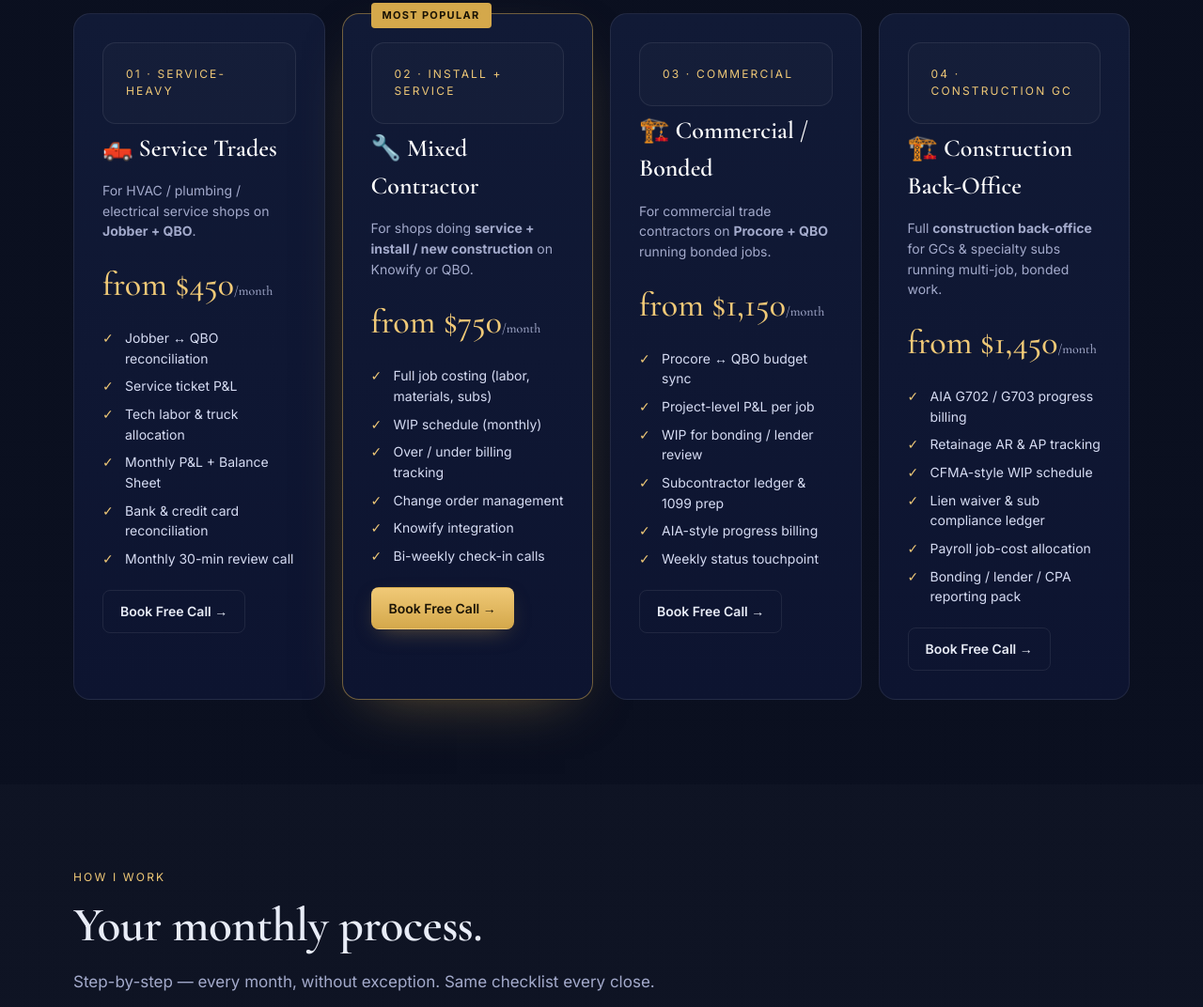
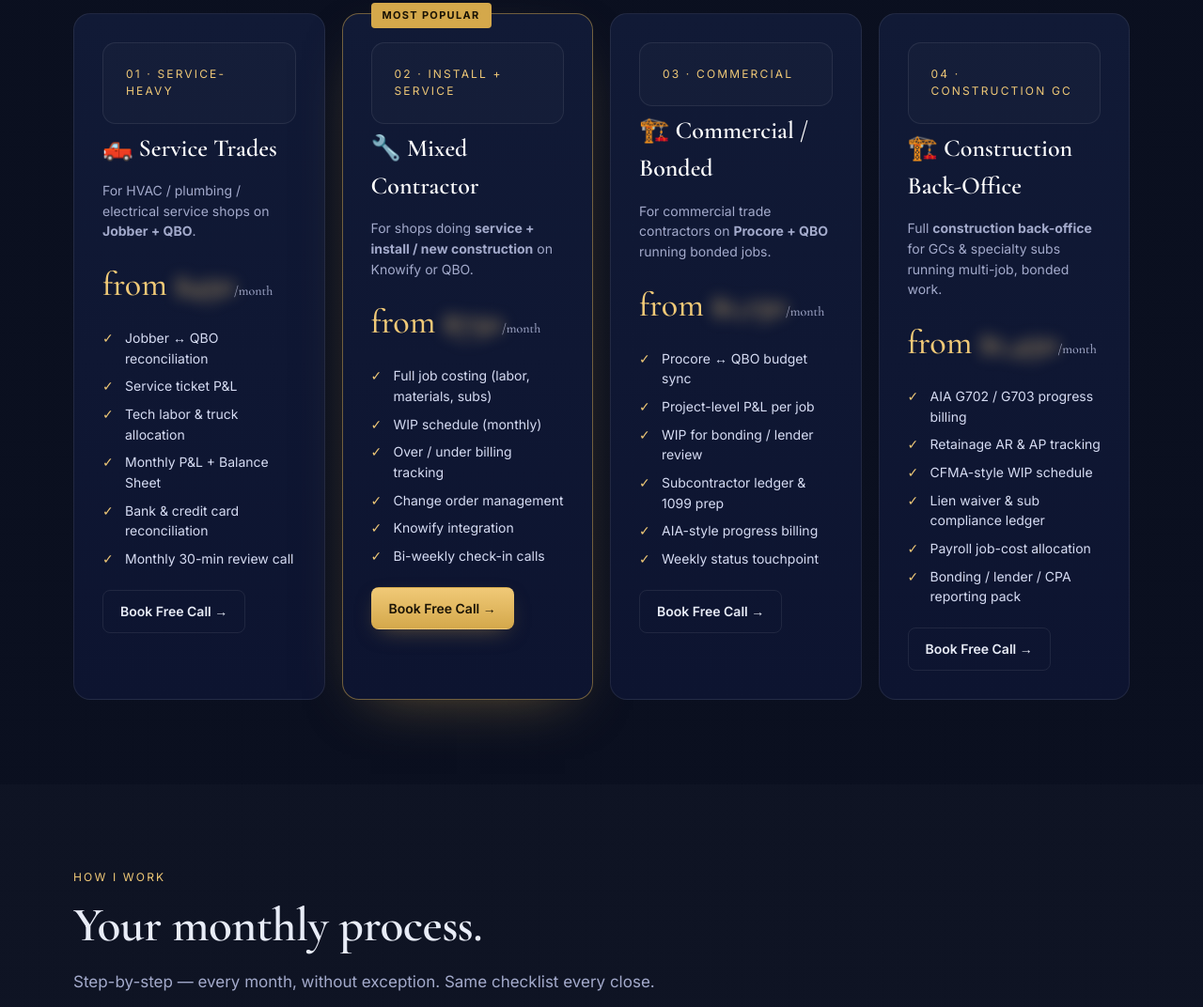
Before and after one commit to murugeshwaribooks/murugeshwaribooks.github.io, a plain HTML site: page index.html in a window 1280 px wide. Shown: the part 5555-6627 px from the top of the page at 94% size. Drawn offline with nearby package versions, Linux system fonts and the light colour scheme.

Commit message:
Add files via upload

```diff
--- a/index.html
+++ b/index.html
@@ -133,6 +133,7 @@
   .pkg .for{color:var(--muted);font-size:14px;margin-bottom:18px}
   .price{font-family:'Cormorant Garamond',serif;color:var(--gold-2);font-size:36px;margin:8px 0 4px}
   .price small{font-size:14px;color:var(--muted)}
+  .price .amt{filter:blur(8px);-webkit-user-select:none;user-select:none;pointer-events:none}
   .pkg ul{list-style:none;padding:0;margin:18px 0 22px}
   .pkg ul li{padding-left:24px;position:relative;font-size:14px;color:#d6dcf3;margin:8px 0}
   .pkg ul li::before{content:"✓";position:absolute;left:0;color:var(--gold-2)}
@@ -468,7 +469,7 @@
         <div class="step">01 · Service-Heavy</div>
         <h3>🛻 Service Trades</h3>
         <p class="for">For HVAC / plumbing / electrical service shops on <b>Jobber + QBO</b>.</p>
-        <div class="price">from $450<small>/month</small></div>
+        <div class="price">from <span class="amt">$450</span><small>/month</small></div>
         <ul>
           <li>Jobber ↔ QBO reconciliation</li>
           <li>Service ticket P&L</li>
@@ -485,7 +486,7 @@
         <div class="step">02 · Install + Service</div>
         <h3>🔧 Mixed Contractor</h3>
         <p class="for">For shops doing <b>service + install / new construction</b> on Knowify or QBO.</p>
-        <div class="price">from $750<small>/month</small></div>
+        <div class="price">from <span class="amt">$750</span><small>/month</small></div>
         <ul>
           <li>Full job costing (labor, materials, subs)</li>
           <li>WIP schedule (monthly)</li>
@@ -501,7 +502,7 @@
         <div class="step">03 · Commercial</div>
         <h3>🏗️ Commercial / Bonded</h3>
         <p class="for">For commercial trade contractors on <b>Procore + QBO</b> running bonded jobs.</p>
-        <div class="price">from $1,150<small>/month</small></div>
+        <div class="price">from <span class="amt">$1,150</span><small>/month</small></div>
         <ul>
           <li>Procore ↔ QBO budget sync</li>
           <li>Project-level P&L per job</li>
@@ -517,7 +518,7 @@
         <div class="step">04 · Construction GC</div>
         <h3>🏗️ Construction Back-Office</h3>
         <p class="for">Full <b>construction back-office</b> for GCs & specialty subs running multi-job, bonded work.</p>
-        <div class="price">from $1,450<small>/month</small></div>
+        <div class="price">from <span class="amt">$1,450</span><small>/month</small></div>
         <ul>
           <li>AIA G702 / G703 progress billing</li>
           <li>Retainage AR & AP tracking</li>
```
